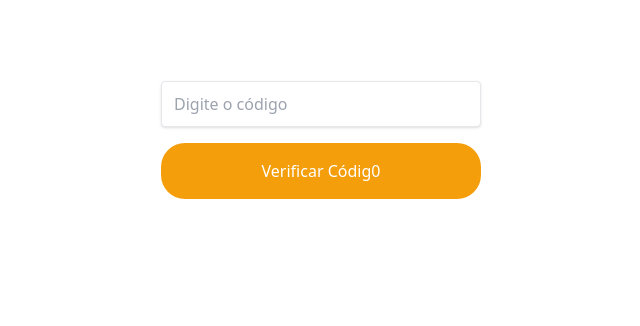
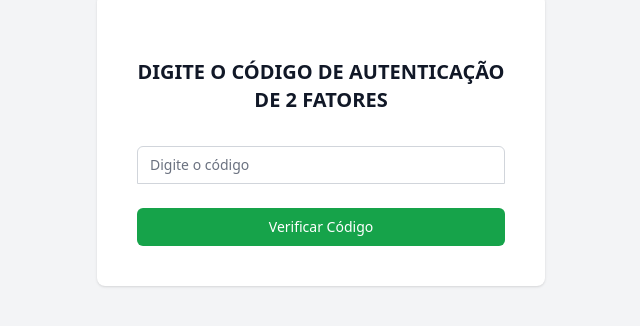
Before and after one commit to cadonaenrike/funnel-ads-Oficial, a Next.js app: page /AutenticacaoPage in a window 1280 px wide. Shown: the part 260-586 px from the top of the page, without its empty margins (319-959 px from the left). Built offline with nearby package versions, Linux system fonts and the light colour scheme; no server answers; what tailwindcss-animated, tw-elements would draw is missing.

Commit message:
fix:correção e implementação do qrCode

```diff
--- a/src/components/TwoFactorAuthenticationCard.tsx
+++ b/src/components/TwoFactorAuthenticationCard.tsx
@@ -3,10 +3,11 @@ import React, { useEffect, useState } from "react";
 import { updateDfatores } from "@/services/dFatoresService";
 import { FaShieldHalved } from "react-icons/fa6";
 import { GetUserById } from "@/services/GetUserService";
+import { useRouter } from "next/router";
 
 const TwoFactorAuthenticationCard = () => {
   const [is2FAEnabled, setIs2FAEnabled] = useState(false);
-
+  const router = useRouter();
   useEffect(() => {
     const fetchUserData = async () => {
       const userData = await GetUserById();
@@ -20,6 +21,7 @@ const TwoFactorAuthenticationCard = () => {
 
   const toggle2FA = async () => {
     const success = await updateDfatores(!is2FAEnabled);
+
     if (success) {
       setIs2FAEnabled(!is2FAEnabled); // Atualiza o estado com o novo status de 2FA
       alert(
@@ -27,6 +29,9 @@ const TwoFactorAuthenticationCard = () => {
           ? "Autenticação em 2 fatores desabilitado com sucesso!"
           : "Autenticação em 2 fatores habilitado com sucesso!"
       );
+    }
+    if (is2FAEnabled === false) {
+      router.push("/Validation2Fatores");
     } else {
       alert("Falha ao alterar o status do 2FA.");
     }
--- a/src/pages/AutenticacaoPage.tsx
+++ b/src/pages/AutenticacaoPage.tsx
@@ -1,18 +1,19 @@
 import { useState, useEffect } from "react";
+import { useRouter } from "next/router";
 import QRCode from "qrcode.react";
-import { useRouter } from "next/router";
-import Button from "@/components/button";
 
 export default function Home() {
   const [segredo, setSegredo] = useState<{ otpauth_url: string } | null>(null);
   const [codigo, setCodigo] = useState("");
   const [resultadoVerificacao, setResultadoVerificacao] = useState("");
+  const idusuario = sessionStorage.getItem("idUser");
   const router = useRouter();
+
   useEffect(() => {
     async function obterSegredo() {
       try {
         const resposta = await fetch(
-          "https://server-self-pi.vercel.app/autenticacao",
+          `https://server-self-pi.vercel.app/authInitial/${idusuario}`,
           {
             headers: {
               "api-key": "tpfTech",
@@ -20,6 +21,8 @@ export default function Home() {
           }
         );
         const dados = await resposta.json();
+        console.log(dados);
+
         setSegredo(dados.segredo);
       } catch (error) {
         console.error("Erro ao obter o segredo:", error);
@@ -33,7 +36,7 @@ export default function Home() {
     event.preventDefault();
     try {
       const resposta = await fetch(
-        "https://server-self-pi.vercel.app/autenticacao/verificar-codigo",
+        "https://server-self-pi.vercel.app/authInitial/verificar-codigo",
         {
           method: "POST",
           headers: {
@@ -45,60 +48,44 @@ export default function Home() {
       );
 
       const dados = await resposta.json();
-      console.log(dados);
-      if (dados.mensagem === "Código incorreto") {
-        alert("Código incorreto");
-        return;
+      setResultadoVerificacao(dados.mensagem);
+      if (resposta.status === 200) {
+        router.push("/CLIENTE/DashboardClient");
       } else {
-        const Admin = sessionStorage.getItem("isAdm");
-        if (Admin !== null) {
-          if (Admin === "true") {
-            router.push("/ADM/Dashboard");
-          } else {
-            router.push("CLIENTE/DashboardClient");
+        alert("Erro ao verificar o código");
       }
-        } else {
-          router.push("/Login");
-        }
-      }
-      setResultadoVerificacao(dados.mensagem);
     } catch (error) {
       console.error("Erro ao verificar o código:", error);
     }
   }
 
   return (
-    <div className="flex flex-col items-center justify-center min-h-screen py-2">
-      {segredo && (
-        <div className="mb-4">
-          <h1 className="mb-6 text-3xl font-bold text-center text-slate-800">
-            Escaneie o QR Code
-          </h1>
-          <QRCode value={segredo.otpauth_url} size={300} />
-        </div>
-      )}
-
-      <form onSubmit={handleSubmit} className="w-full max-w-xs">
+    <div className="min-h-screen bg-gray-100 flex items-center justify-center">
+      <div className="max-w-md w-full space-y-8 p-10 bg-white shadow rounded-lg">
+        <h2 className="mt-6 text-center text-xl font-bold text-gray-900">
+          DIGITE O CÓDIGO DE AUTENTICAÇÃO DE 2 FATORES
+        </h2>
+        <form onSubmit={handleSubmit} className="mt-8 space-y-6">
           <input
             type="text"
-          className="w-full px-3 py-3 leading-tight text-amber-500 border rounded shadow appearance-none focus:outline-none focus:shadow-outline"
+            className="appearance-none rounded-none relative block w-full px-3 py-2 border border-gray-300 placeholder-gray-500 text-gray-900 rounded-t-md focus:outline-none focus:ring-green-500 focus:border-green-500 focus:z-10 sm:text-sm"
             value={codigo}
             onChange={(e) => setCodigo(e.target.value)}
             placeholder="Digite o código"
           />
           <button
             type="submit"
-          className="w-full px-4 py-4 mt-4 rounded-3xl text-white bg-amber-500 hover:bg-amber-600 focus:outline-none focus:shadow-outline"
+            className="group relative w-full flex justify-center py-2 px-4 border border-transparent text-sm font-medium rounded-md text-white bg-green-600 hover:bg-green-700 focus:outline-none focus:ring-2 focus:ring-offset-2 focus:ring-green-500"
           >
-          Verificar Códig0
+            Verificar Código
           </button>
         </form>
-
         {resultadoVerificacao && (
-        <div className="mt-4 text-center text-red-500">
+          <div className="text-center mt-4 text-sm font-medium text-red-500">
             {resultadoVerificacao}
           </div>
         )}
       </div>
+    </div>
   );
 }
--- /dev/null
+++ b/src/pages/Validation2Fatores.tsx
@@ -0,0 +1,96 @@
+import { useState, useEffect } from "react";
+import QRCode from "qrcode.react";
+import { useRouter } from "next/router";
+
+export default function Home() {
+  const [segredo, setSegredo] = useState<{ otpauth_url: string } | null>(null);
+  const [codigo, setCodigo] = useState("");
+  const [resultadoVerificacao, setResultadoVerificacao] = useState("");
+  const idusuario = sessionStorage.getItem("idUser");
+  const router = useRouter();
+
+  useEffect(() => {
+    async function obterSegredo() {
+      try {
+        const resposta = await fetch(
+          `https://server-self-pi.vercel.app/autenticacao/${idusuario}`,
+          {
+            headers: {
+              "api-key": "tpfTech",
+            },
+          }
+        );
+        const dados = await resposta.json();
+        console.log(dados);
+
+        setSegredo(dados.segredo);
+      } catch (error) {
+        console.error("Erro ao obter o segredo:", error);
+      }
+    }
+
+    obterSegredo();
+  }, []);
+
+  async function handleSubmit(event: { preventDefault: () => void }) {
+    event.preventDefault();
+    try {
+      const resposta = await fetch(
+        "https://server-self-pi.vercel.app/autenticacao/verificar-codigo",
+        {
+          method: "POST",
+          headers: {
+            "Content-Type": "application/json",
+            "api-key": "tpfTech",
+          },
+          body: JSON.stringify({ codigo: codigo, segredo: segredo }),
+        }
+      );
+
+      const dados = await resposta.json();
+      setResultadoVerificacao(dados.mensagem);
+      router.push("/CLIENTE/Configuracao-Client");
+    } catch (error) {
+      console.error("Erro ao verificar o código:", error);
+    }
+  }
+
+  return (
+    <div className="flex justify-center pt-16 px-4">
+      <div className="w-full max-w-md">
+        <div className="bg-white p-8 border border-gray-300 shadow-lg rounded-2xl">
+          {segredo && (
+            <QRCode
+              value={segredo.otpauth_url}
+              size={256}
+              style={{ margin: "auto" }}
+            />
+          )}
+          <h2 className="text-center text-2xl font-semibold my-4">
+            DIGITE O CÓDIGO
+          </h2>
+          <form onSubmit={handleSubmit} className="space-y-6">
+            <input
+              type="text"
+              className="w-full p-3 border border-gray-300 rounded-md focus:ring-2 focus:ring-green-500 focus:outline-none"
+              value={codigo}
+              onChange={(e) => setCodigo(e.target.value)}
+              placeholder="Digite o código"
+            />
+            <button
+              type="submit"
+              className="w-full bg-green-600 text-white p-3 rounded-md hover:bg-green-700 focus:outline-none focus:ring-2 focus:ring-green-500 focus:ring-offset-2"
+            >
+              Verificar Código
+            </button>
+          </form>
+          {resultadoVerificacao && (
+            <p className="text-center text-green-600 font-medium mt-4">
+              {resultadoVerificacao}
+            </p>
+          )}
+        </div>
+      </div>
+    </div>
+  );
+}
```
Lines whose indentation alone changed are shown as unchanged.
